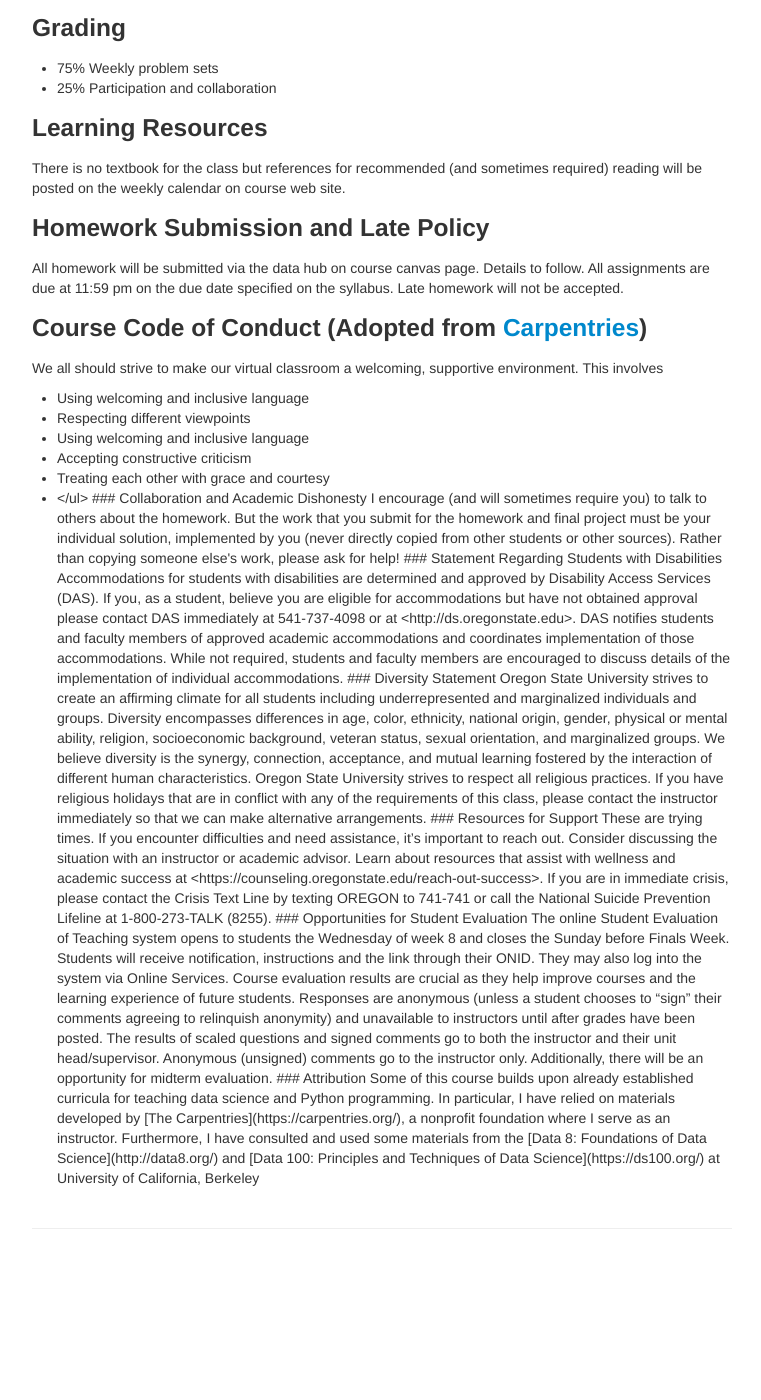
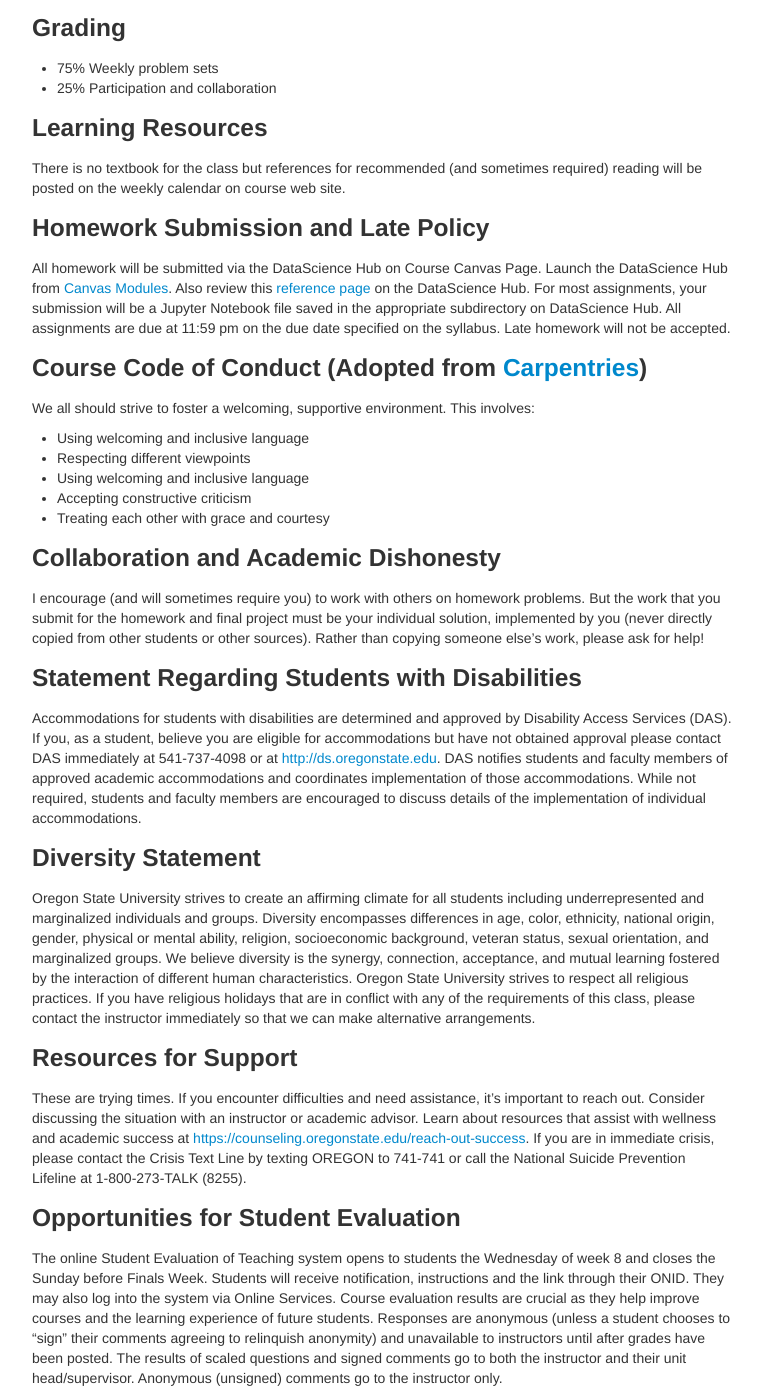
Before and after one commit to timothylwarren/bds311-sp21, a Jekyll site: the page built from syllabus.md, in a window 1280 px wide and 1400 px high, scrolled down 1314 px. Shown: the whole window, without its empty margins (258-1019 px from the left). Built offline with Jekyll 4.4.1, drawn with Linux system fonts in a browser that asks for light colours; before the commit the page ends 2574 px from its top, so only the background shows below that; some of the changed text lies outside the part shown.

Commit message:
updated syllabus

```diff
--- a/syllabus.md
+++ b/syllabus.md
@@ -72,25 +72,24 @@ There is no textbook for the class but references for recommended (and sometimes
 
 ### Homework Submission and Late Policy
 
-All homework will be submitted via the data hub on course canvas page. Details to follow. All assignments are due at 11:59 pm on the due date specified on the syllabus. Late homework will not be accepted.
+All homework will be submitted via the DataScience Hub on Course Canvas Page. Launch the DataScience Hub from [Canvas Modules](https://canvas.oregonstate.edu/courses/1819463/assignments/8250684?module_item_id=20893993). Also review this [reference page](https://canvas.oregonstate.edu/courses/1819463/pages/documentation-on-launching-data-science-hub?module_item_id=20893971) on the DataScience Hub. For most assignments, your submission will be a Jupyter Notebook file saved in the appropriate subdirectory on DataScience Hub. All assignments are due at 11:59 pm on the due date specified on the syllabus. Late homework will not be accepted.
 
 ### Course Code of Conduct (Adopted from [Carpentries](https://docs.carpentries.org/topic_folders/policies/code-of-conduct.html))
 
-
-We all should strive to make our virtual classroom a welcoming, supportive environment. This involves
+We all should strive to foster a welcoming, supportive environment. This involves:
 <ul>
     <li>Using welcoming and inclusive language</li>
     <li>Respecting different viewpoints</li>
     <li>Using welcoming and inclusive language</li>
     <li>Accepting constructive criticism</li>
-    <li>Treating each other with grace and courtesy<li>
+    <li>Treating each other with grace and courtesy</li>
     </ul>
 
 
 
 ### Collaboration and Academic Dishonesty
 
-I encourage (and will sometimes require you) to talk to others about the homework. But the work that you submit for the homework and final project must be your individual solution, implemented by you (never directly copied from other students or other sources). Rather than copying someone else's work, please ask for help!
+I encourage (and will sometimes require you) to work with others on homework problems. But the work that you submit for the homework and final project must be your individual solution, implemented by you (never directly copied from other students or other sources). Rather than copying someone else's work, please ask for help!
 
 ### Statement Regarding Students with Disabilities
 
@@ -100,7 +99,6 @@ Accommodations for students with disabilities are determined and approved by Dis
 
 Oregon State University strives to create an affirming climate for all students including underrepresented and marginalized individuals and groups. Diversity encompasses differences in age, color, ethnicity, national origin, gender, physical or mental ability, religion, socioeconomic background, veteran status, sexual orientation, and marginalized groups. We believe diversity is the synergy, connection, acceptance, and mutual learning fostered by the interaction of different human characteristics.
 Oregon State University strives to respect all religious practices. If you have religious holidays that are in conflict with any of the requirements of this class, please contact the instructor immediately so that we can make alternative arrangements.
-
 
 
 ### Resources for Support
```
